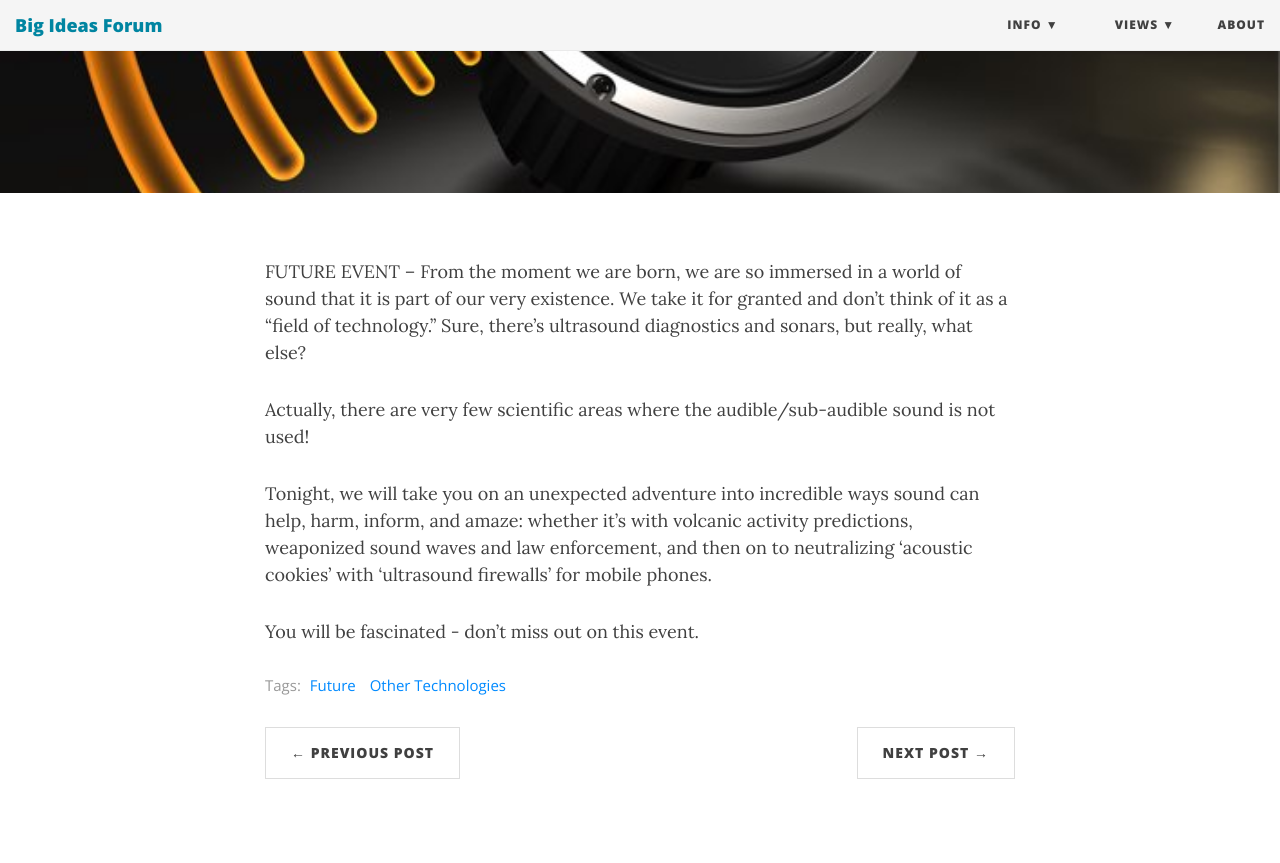
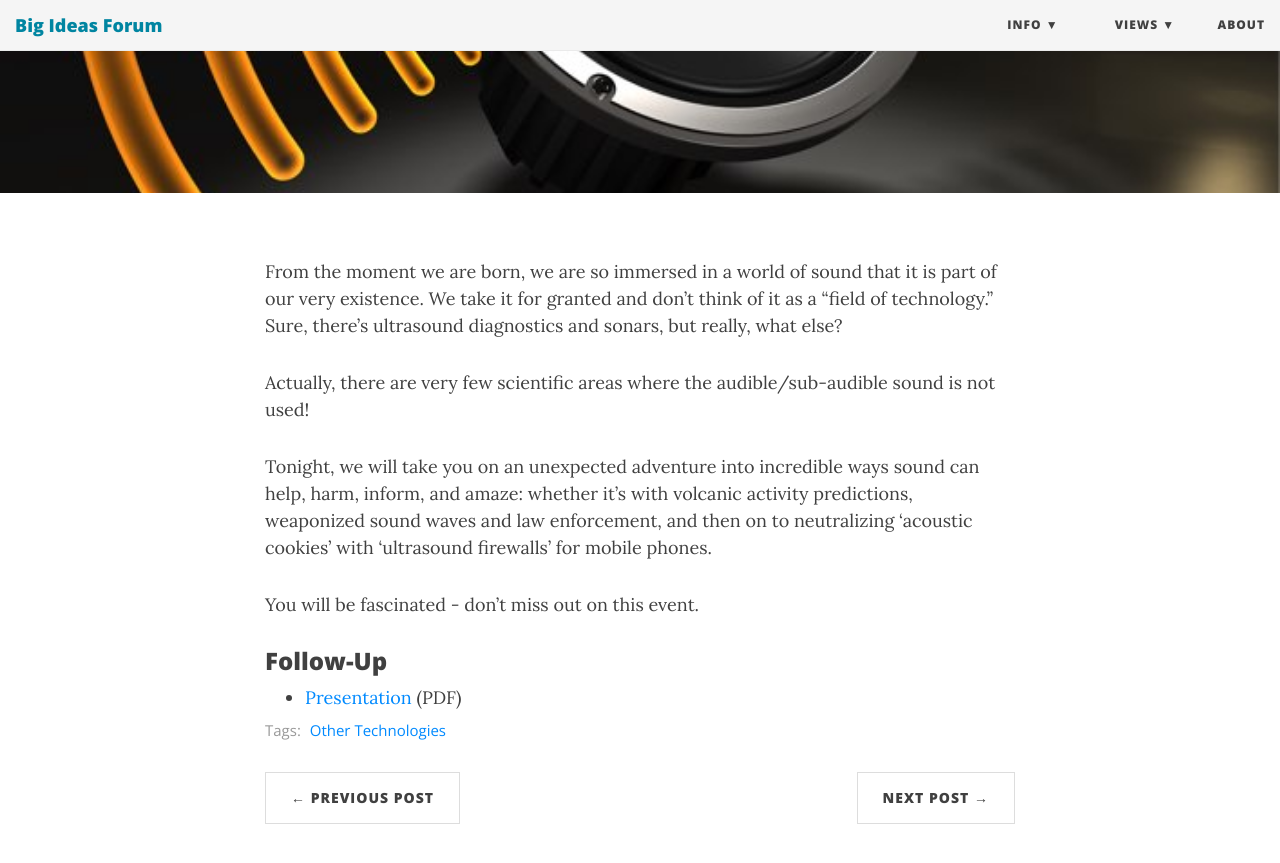
Before and after one commit to BigIdeasForum/bigideasforum.github.io, a Jekyll site: the page built from _posts/2019/2019-04-18-sound-tech.md, in a window 1280 px wide and 900 px high, scrolled down 338 px. Shown: the top 863 px of the window. Built offline with Jekyll 4.4.1, drawn with Linux system fonts in a browser that asks for light colours; nearby versions of some CDN libraries.

Commit message:
SoundTech followup

```diff
--- a/_posts/2019/2019-04-18-sound-tech.md
+++ b/_posts/2019/2019-04-18-sound-tech.md
@@ -3,15 +3,20 @@ layout: post
 title:  Sound as Technology
 subtitle: Its Impact On Human Experience
 date:   2019-04-18 19:00:00
-categories: Torben
-tags: [Future, Other Technologies]
+categories: PamL Torben
+tags: [Other Technologies]
 bigimg: /img/sound-tech.jpg
 ---
 
-FUTURE EVENT -- From the moment we are born, we are so immersed in a world of sound that it is part of our very existence. We take it for granted and don’t think of it as a “field of technology.” Sure, there’s ultrasound diagnostics and sonars, but really, what else?
+From the moment we are born, we are so immersed in a world of sound that it is part of our very existence. We take it for granted and don’t think of it as a “field of technology.” Sure, there’s ultrasound diagnostics and sonars, but really, what else?
 
 Actually, there are very few scientific areas where the audible/sub-audible sound is not used!
 
 Tonight, we will take you on an unexpected adventure into incredible ways sound can help, harm, inform, and amaze: whether it's with volcanic activity predictions, weaponized sound waves and law enforcement, and then on to neutralizing ‘acoustic cookies’ with ‘ultrasound firewalls’ for mobile phones.
 
 You will be fascinated - don’t miss out on this event.
+
+
+### Follow-Up
+
+* [Presentation](/assets/present/2019/sound-tech.pdf) (PDF)
```
Also changed, not shown: 1 other file.
